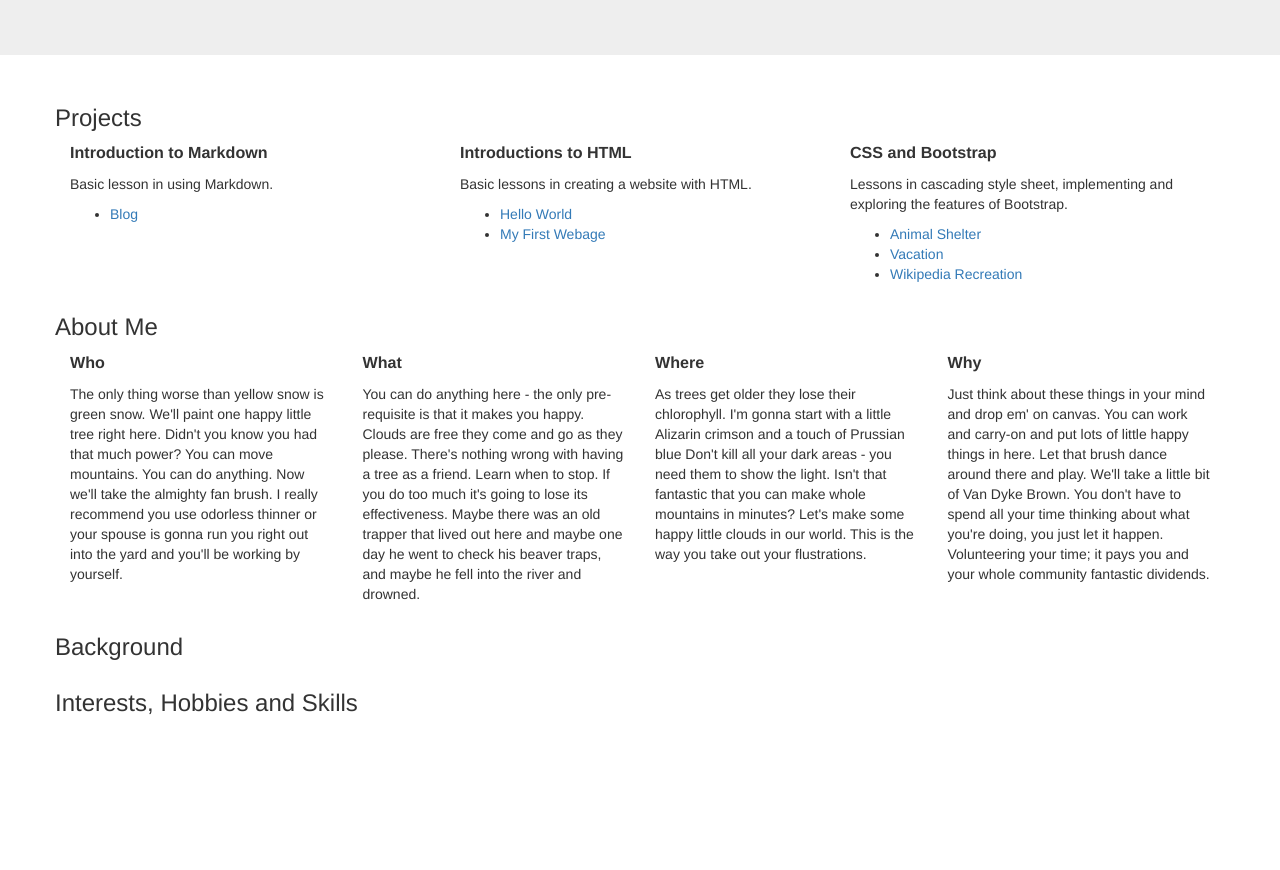
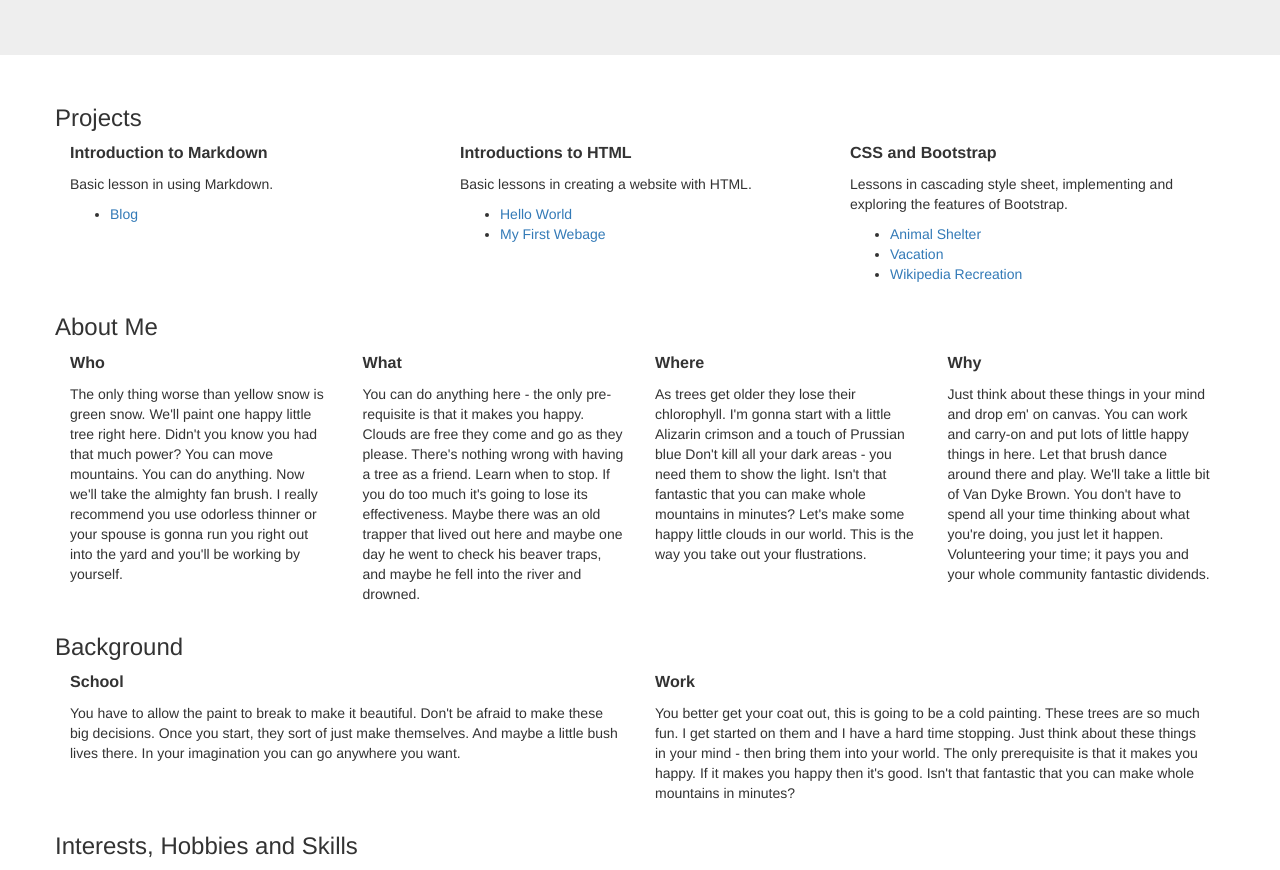
Before and after one commit to JohnNilsOlson/portfolio, a plain HTML site: page index.html in a window 1280 px wide. Shown: the part 208-1078 px from the top of the page. Before the commit the page ends 935 px from the top, so only its background shows below. Drawn offline with Linux system fonts and the light colour scheme.

Commit message:
add columns to background, ipsum to background

```diff
--- a/index.html
+++ b/index.html
@@ -65,6 +65,14 @@
       <div class="container">
         <div class="row">
           <h3>Background</h3>
+          <div class="col-md-6">
+            <p>School</p>
+            <p>You have to allow the paint to break to make it beautiful. Don't be afraid to make these big decisions. Once you start, they sort of just make themselves. And maybe a little bush lives there. In your imagination you can go anywhere you want.</p>
+          </div>
+          <div class="col-md-6">
+            <p>Work</p>
+            <p>You better get your coat out, this is going to be a cold painting. These trees are so much fun. I get started on them and I have a hard time stopping. Just think about these things in your mind - then bring them into your world. The only prerequisite is that it makes you happy. If it makes you happy then it's good. Isn't that fantastic that you can make whole mountains in minutes?</p>
+          </div>
         </div>
       </div>
       <div class="container">
```
